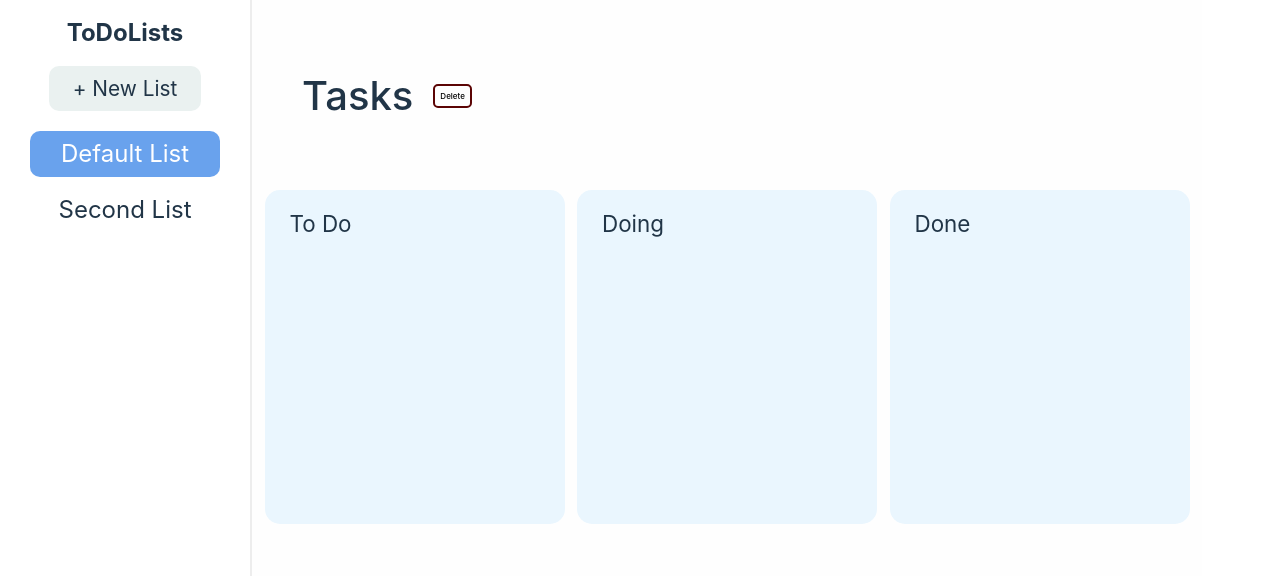
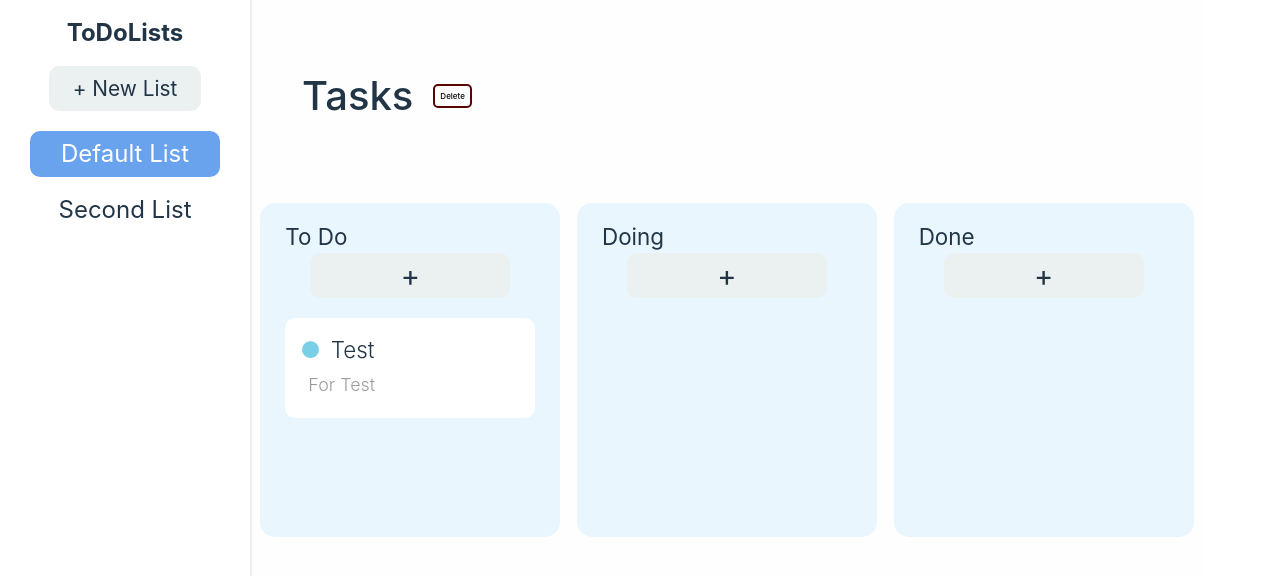
Before and after one commit to Midoria7/My-ToDoList, a React (Vite) app: page / in a window 1280 px wide. Shown: the top 576 px of the page. Built offline with nearby package versions, Linux system fonts and the light colour scheme.

Commit message:
Feature: Add & Display Tasks

```diff
--- a/src/App.jsx
+++ b/src/App.jsx
@@ -7,8 +7,14 @@ import TaskBox from './components/TaskBox';
 
 export default function App() {
 	const [lists, setLists] = useState([
-		{title: "Default List", tasks: {}},
-		{title: "Second List", tasks: {}},
+		{title: "Default List", tasks: [
+			{
+				name: "Test",
+				descrip: "For Test",
+				status: "To Do"
+			},
+		]},
+		{title: "Second List", tasks: []},
 	]);
 	const [currentList, setCurrentList] = useState(lists[0]);
 	return (
--- /dev/null
+++ b/src/components/AddTaskButton.jsx
@@ -0,0 +1,7 @@
+export default function AddTaskButton({handleClick}) {
+    return (
+        <div className='add-task-button' onClick={handleClick}>
+            +
+        </div>
+    );
+}
--- /dev/null
+++ b/src/components/Task.jsx
@@ -0,0 +1,12 @@
+export default function Task({name, descrip}) {
+    return (
+        <div className='task'>
+            <div className='task-name'>
+                {name}
+            </div>
+            <div className='task-descrip'>
+                {descrip}
+            </div>
+        </div>
+    );
+}
--- a/src/components/TaskBox.jsx
+++ b/src/components/TaskBox.jsx
@@ -22,9 +22,24 @@ export default function TaskBox({lists, setLists, currentList, setCurrentList})
                 <button className = "delete-list-button" onClick = {handleRemove}> Delete </button>
             </header>
             <div className = "task-box-body">
-                <TaskGroup title = "To Do"/>
-                <TaskGroup title = "Doing"/>
-                <TaskGroup title = "Done"/>
+                <TaskGroup
+                status = "To Do"
+                lists = {lists}
+                setLists = {setLists}
+                currentList = {currentList}
+                />
+                <TaskGroup
+                status = "Doing"
+                lists = {lists}
+                setLists = {setLists}
+                currentList = {currentList}
+                />
+                <TaskGroup
+                status = "Done"
+                lists = {lists}
+                setLists = {setLists}
+                currentList = {currentList}
+                />
             </div>
         </div>
     )
--- a/src/components/TaskGroup.jsx
+++ b/src/components/TaskGroup.jsx
@@ -1,3 +1,48 @@
-export default function TaskGroup({title}) {
-    return <div className = "task-group">{title}</div>
+import AddTaskButton from "./AddTaskButton";
+import Task from "./Task";
+
+export default function TaskGroup({status, lists, setLists, currentList}) {
+    function handleAdd() {
+        const name = prompt("Enter task name:");
+        const descrip = prompt("Enter task description:");
+        if (name && descrip) {
+            setLists((prevLists) => {
+                const newLists = [...prevLists];
+                const index = prevLists.findIndex((list) => list.title === currentList.title);
+                const temp = newLists[index];
+                newLists.splice(index, 1,
+                    {
+                        title: currentList.title,
+                        tasks: [
+                            ...temp.tasks,
+                            {name: name, descrip: descrip, status: status}
+                        ]
+                    }
+                );
+                return newLists;
+            });
+        }
+    }
+
+    return (
+        <div className = "task-group">
+            {status}
+            <AddTaskButton handleClick = {handleAdd} />
+            <div className = "task-container">
+                {
+                    lists.find((list) => list.title === currentList.title).tasks.map((task) => {
+                        if (task.status === status) {
+                            return (
+                                <Task
+                                key = {task.name}
+                                name = {task.name}
+                                descrip = {task.descrip}
+                                />
+                            );
+                        }
+                    })
+                    }
+            </div>
+        </div>
+    )
 }
--- a/src/components/task.css
+++ b/src/components/task.css
@@ -45,4 +45,60 @@
     padding: 17px 25px;
     font-size: 1.4em;
     font-weight: 400;
+    margin: 13px auto;
 }
+
+.add-task-button {
+    text-align: center;
+    width: 80%;
+    height: 45px;
+    font-size: 1.3em;
+    line-height: 45px;
+    background-color: #eaf1f0;
+    margin: 0 auto;
+    border-radius: 10px;
+    margin-bottom: 20px;
+    cursor: pointer;
+    transition: 0.5s;
+    outline: none;
+}
+
+.add-task-button:hover {
+    background-color: #dfe2e2;
+}
+
+.task-container {
+    width: 100%;
+    max-height: 600px;
+    /* background-color: lightblue; */
+    overflow: auto;
+}
+
+.task {
+    width: calc(100% - 30px);
+    background-color: #fff;
+    padding: 15px;
+    border-radius: 10px;
+    margin-bottom: 18px;
+}
+
+.task-name {
+    font-weight: 300;
+}
+
+.task-name::before {
+    content: '●';
+    font-style: normal;
+    color: rgb(122, 206, 230);
+    margin-right: 10px;
+}
+
+.task-descrip {
+    font-style: normal;
+    font-weight: 300;
+    font-size: 0.8em;
+    color: #9c9c9c;
+    word-wrap: break-word;
+    padding: 8px;
+    line-height: 1.1em;
+}
```
